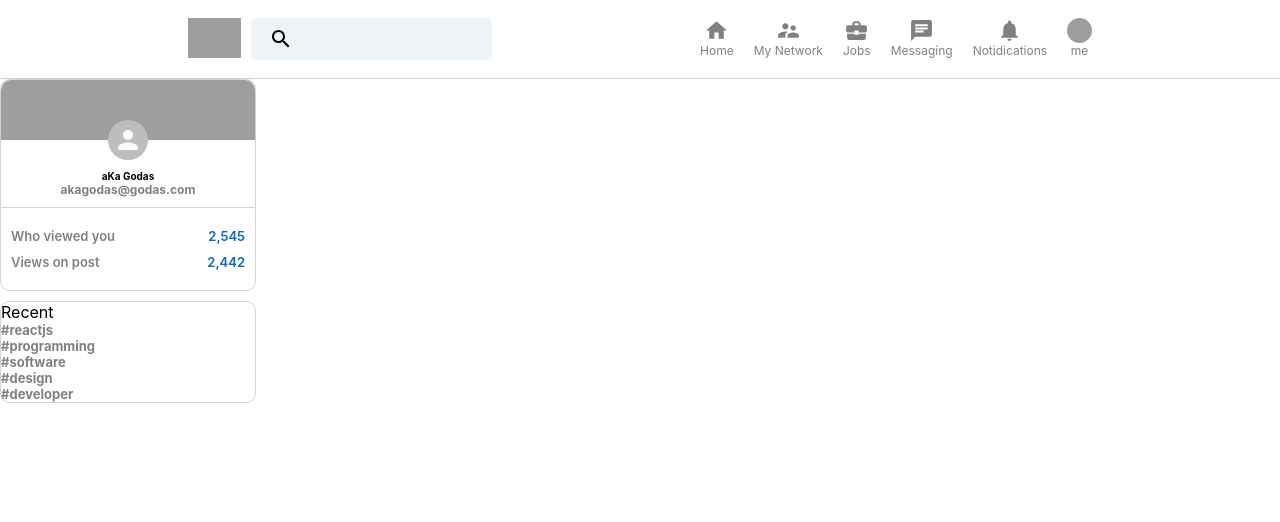
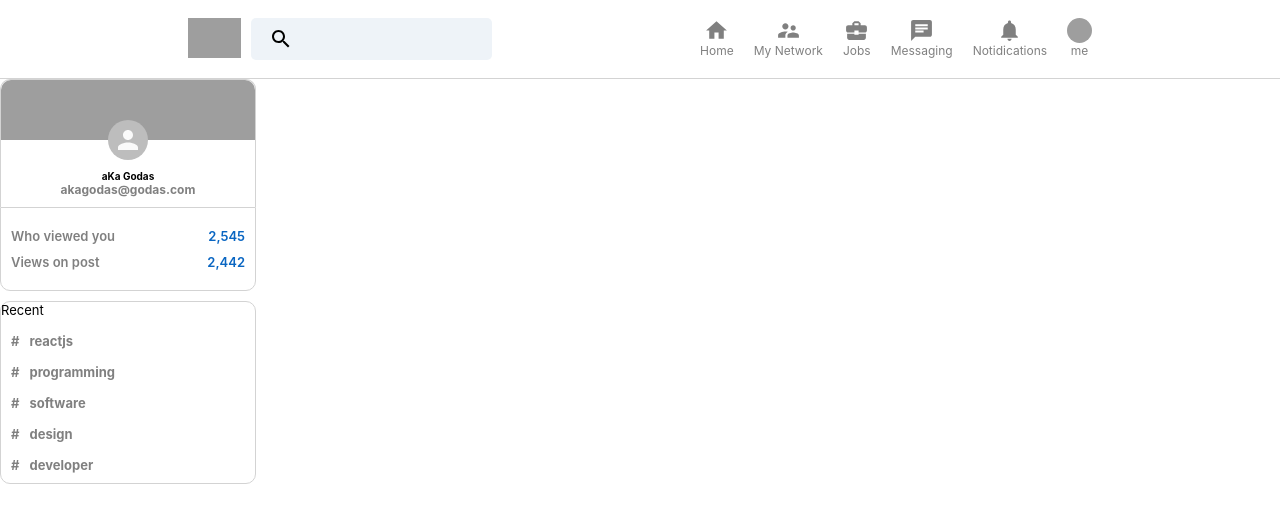
Before and after one commit to matad0rius/linkedin-clone, a React (Create React App) app: page / in a window 1280 px wide. Shown: the top 522 px of the page. Built offline with nearby package versions, Linux system fonts and the light colour scheme; grey boxes are pictures that could not be loaded.

Commit message:
add recent feautre in the sidebar

```diff
--- a/src/Sidebar.css
+++ b/src/Sidebar.css
@@ -81,4 +81,23 @@
   color: gray;
   font-weight: bolder;
   cursor: pointer;
+  margin-bottom: 5px;
+  padding: 5px;
 }
+
+.sidebar__botton > p {
+  font-size: 13px;
+  padding-bottom: 10px;
+}
+
+.sidebar__recentItem:hover {
+  background-color: whitesmoke;
+  border-radius: 10px;
+  cursor: pointer;
+  color: black;
+}
+
+.sidebar__hash {
+  margin-right: 10px;
+  margin-left: 5px;
+}
```
